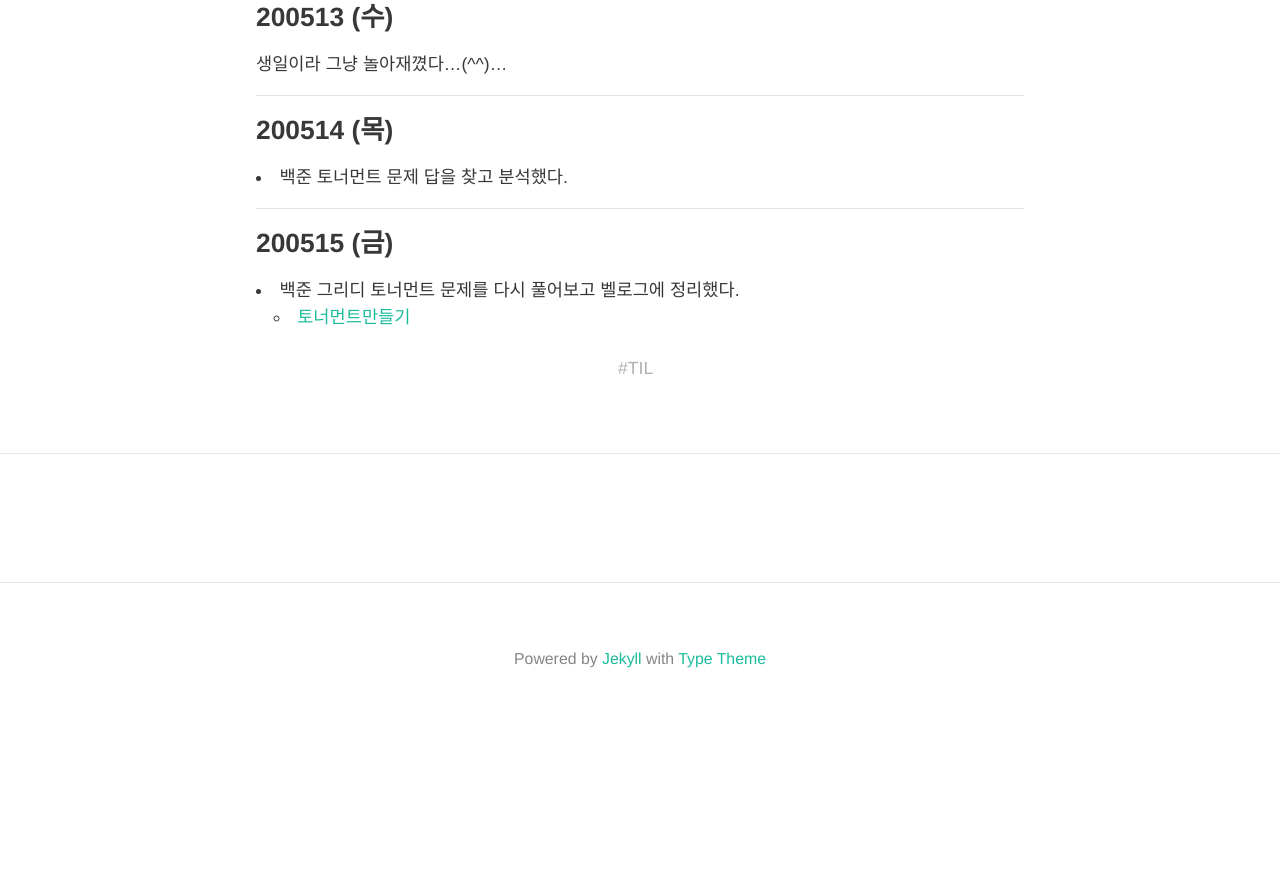
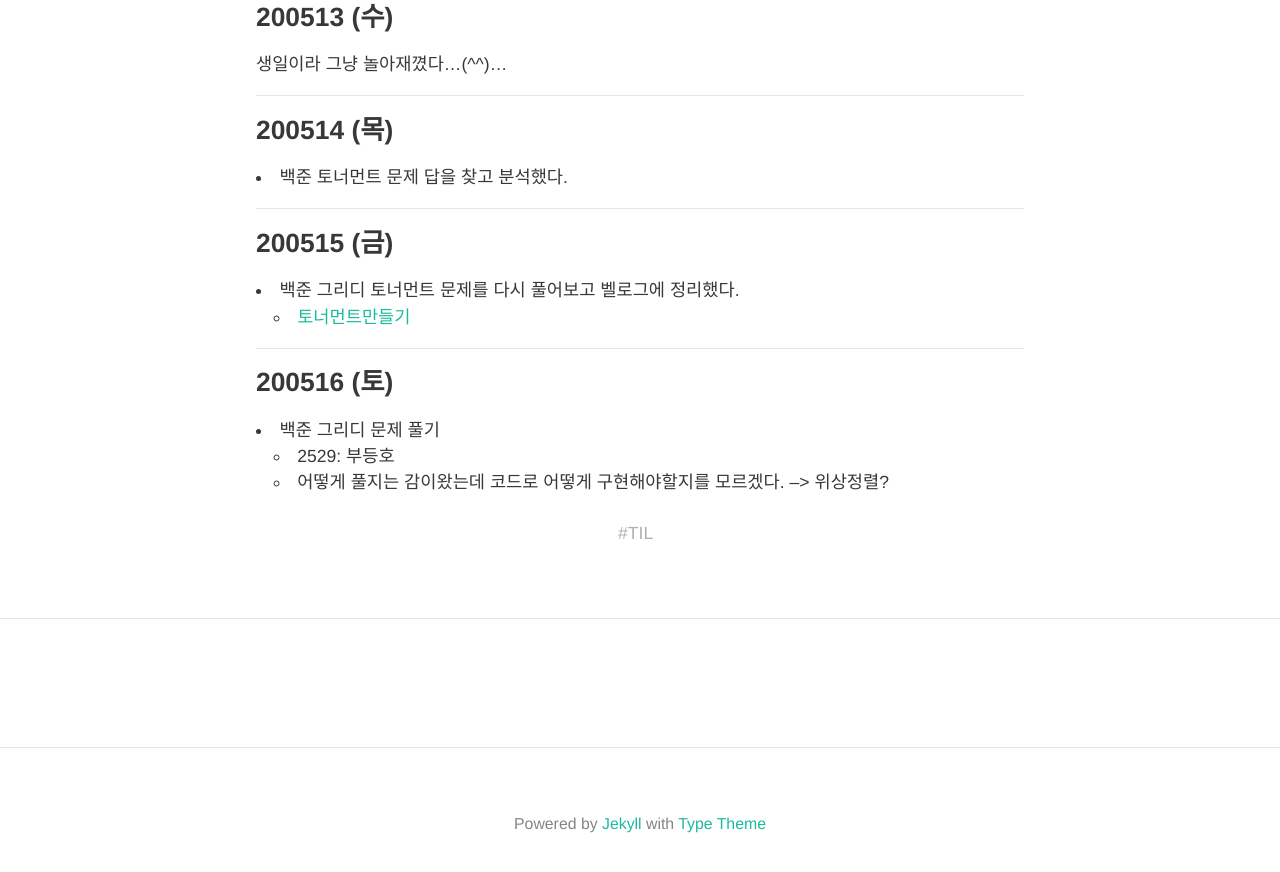
Before and after one commit to HyunlangBan/hyunlangban.github.io, a Jekyll site: the page built from _posts/TIL/2020-05-11-week-til.md, in a window 1280 px wide and 900 px high, scrolled down 766 px. Shown: the top 872 px of the window. Built offline with Jekyll 4.4.1, drawn with Linux system fonts in a browser that asks for light colours; nearby versions of some CDN libraries; some web fonts are replaced; comment, search, counter and statistics services are not loaded; before the commit the page ends 1500 px from its top, so only the background shows below that.

Commit message:
Add 200516 TIL

```diff
--- a/_posts/TIL/2020-05-11-week-til.md
+++ b/_posts/TIL/2020-05-11-week-til.md
@@ -33,3 +33,10 @@ title: 200511-200517 TIL
 ### 200515 (금)
 - 백준 그리디 토너먼트 문제를 다시 풀어보고 벨로그에 정리했다.
   - [토너먼트만들기](https://velog.io/@langssi/%EB%B0%B1%EC%A4%80-2262-%ED%86%A0%EB%84%88%EB%A8%BC%ED%8A%B8-%EB%A7%8C%EB%93%A4%EA%B8%B0)
+
+---
+
+### 200516 (토)
+- 백준 그리디 문제 풀기
+  - 2529: 부등호
+  - 어떻게 풀지는 감이왔는데 코드로 어떻게 구현해야할지를 모르겠다. --> 위상정렬?
```
